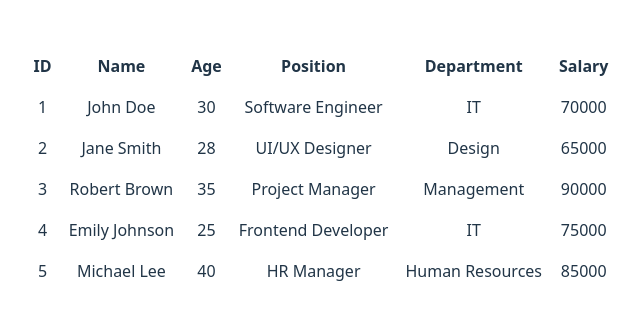
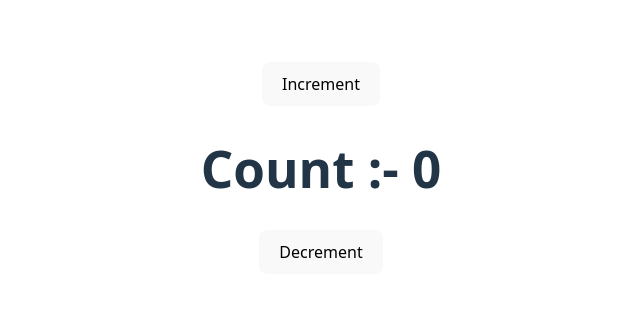
Before and after one commit to dhrumilsojitra/All-React-Program, a React (Vite) app: page / in a window 1280 px wide. Shown: the part 232-552 px from the top of the page, without its empty margins (319-959 px from the left). Built offline with nearby package versions, Linux system fonts and the light colour scheme.

Commit message:
counter program added

```diff
--- a/src/App.jsx
+++ b/src/App.jsx
@@ -1,6 +1,7 @@
 import "./App.css";
 import React from "react";
 import EmpDetail from "./component/EmpDetail";
+import Counter from "./component/Counter";
 
 const employees = [
   {
@@ -50,7 +51,8 @@
 function App() {
   return (
     <>
-      <EmpDetail employData={employees} />
+      {/* <EmpDetail employData={employees} /> */}
+      <Counter />
     </>
   );
 }
--- /dev/null
+++ b/src/component/Counter.jsx
@@ -0,0 +1,14 @@
+import React, { useState } from "react";
+
+const Counter = () => {
+  const [count, setCount] = useState(0);
+  return (
+    <div>
+      <button onClick={() => setCount(count + 1)}>Increment</button>
+      <h1>Count :- {count}</h1>
+      <button onClick={() => setCount(count - 1)}>Decrement</button>
+    </div>
+  );
+};
+
+export default Counter;
```
